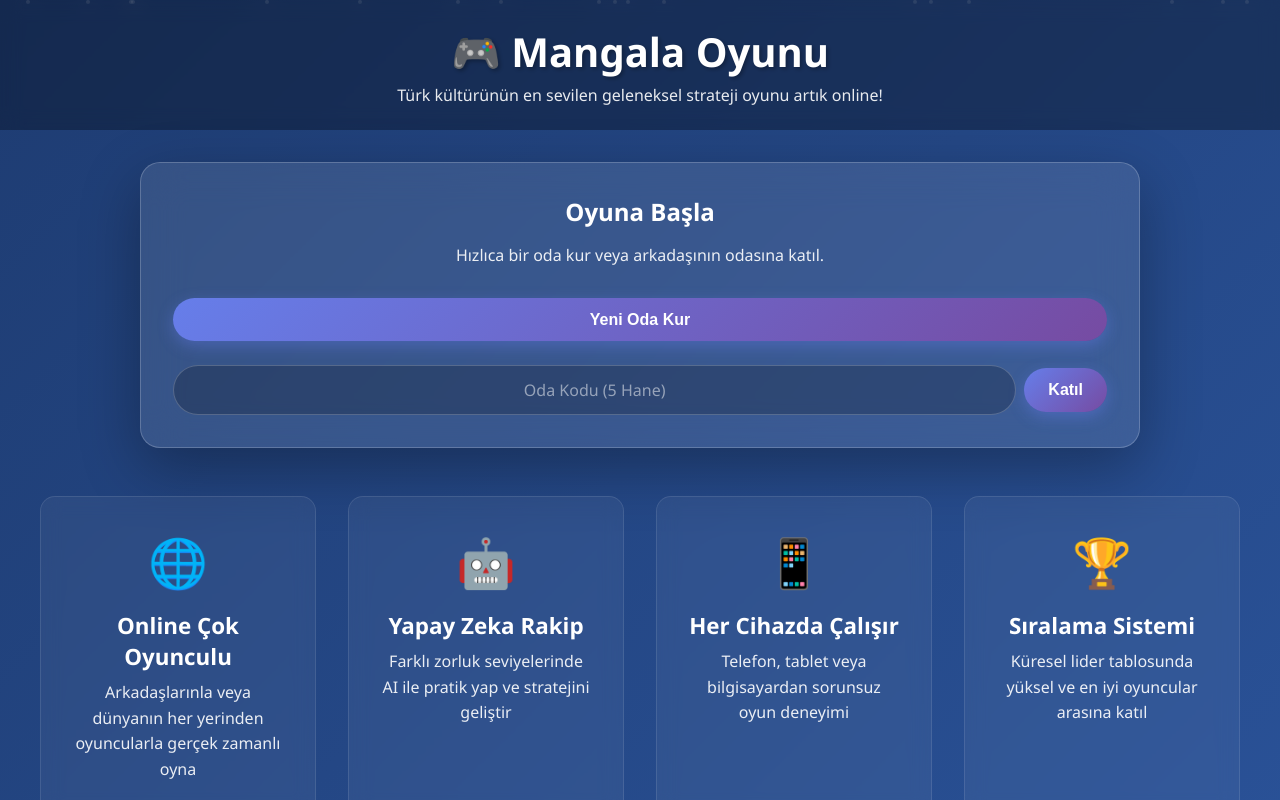
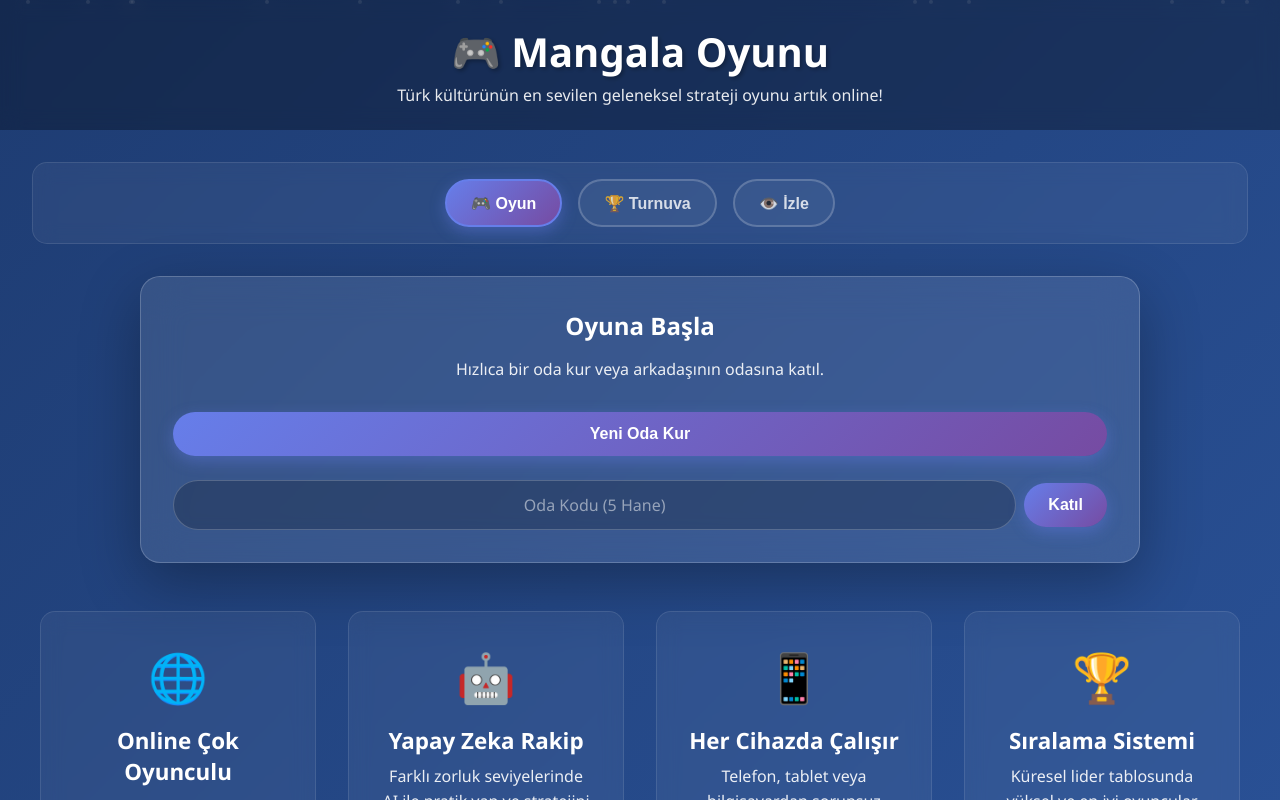
Before and after one commit to biteker/mangala, a React (Vite) app: page / in a window 1280 px wide. Shown: the top 800 px of the page. Built offline with nearby package versions, Linux system fonts and the light colour scheme; no server answers.

Commit message:
feat(App): integrate ModeSelector with Game/Tournament/Spectator conditional rendering

```diff
--- a/src/App.jsx
+++ b/src/App.jsx
@@ -8,6 +8,9 @@ import Header from './components/Header';
 import Footer from './components/Footer';
 import GameBoard from './components/GameBoard';
 import Home from './components/Home';
+import ModeSelector from './components/ModeSelector.jsx';
+import Tournament from './components/Tournament.jsx';
+import Spectator from './components/Spectator.jsx';
 
 // Firebase
 import { auth, db } from './firebaseConfig';
@@ -32,6 +35,7 @@ function App() {
   const [user, setUser] = useState(null);
   const [loading, setLoading] = useState(false);
   const [error, setError] = useState(null);
+  const [mode, setMode] = useState('game'); // 'game' | 'tournament' | 'spectator'
 
   // Partikül Efekti (Değişiklik yok)
   useEffect(() => {
@@ -213,7 +217,12 @@ function App() {
       <Header />
 
       <main>
-        {!roomData ? (
+        <div style={{ width: '100%', display: 'flex', justifyContent: 'center' }}>
+          <ModeSelector currentMode={mode} onModeChange={setMode} />
+        </div>
+
+        {mode === 'game' && (
+          !roomData ? (
             <Home
               createRoom={createRoom}
               joinRoom={joinRoom}
@@ -226,6 +235,19 @@ function App() {
               currentUser={user}
               onPitClick={handleMove}
             />
+          )
+        )}
+
+        {mode === 'tournament' && (
+          <div style={{ width: '100%', display: 'flex', justifyContent: 'center' }}>
+            <Tournament />
+          </div>
+        )}
+
+        {mode === 'spectator' && (
+          <div style={{ width: '100%', display: 'flex', justifyContent: 'center' }}>
+            <Spectator />
+          </div>
         )}
       </main>
 
```
Lines whose indentation alone changed are shown as unchanged.
